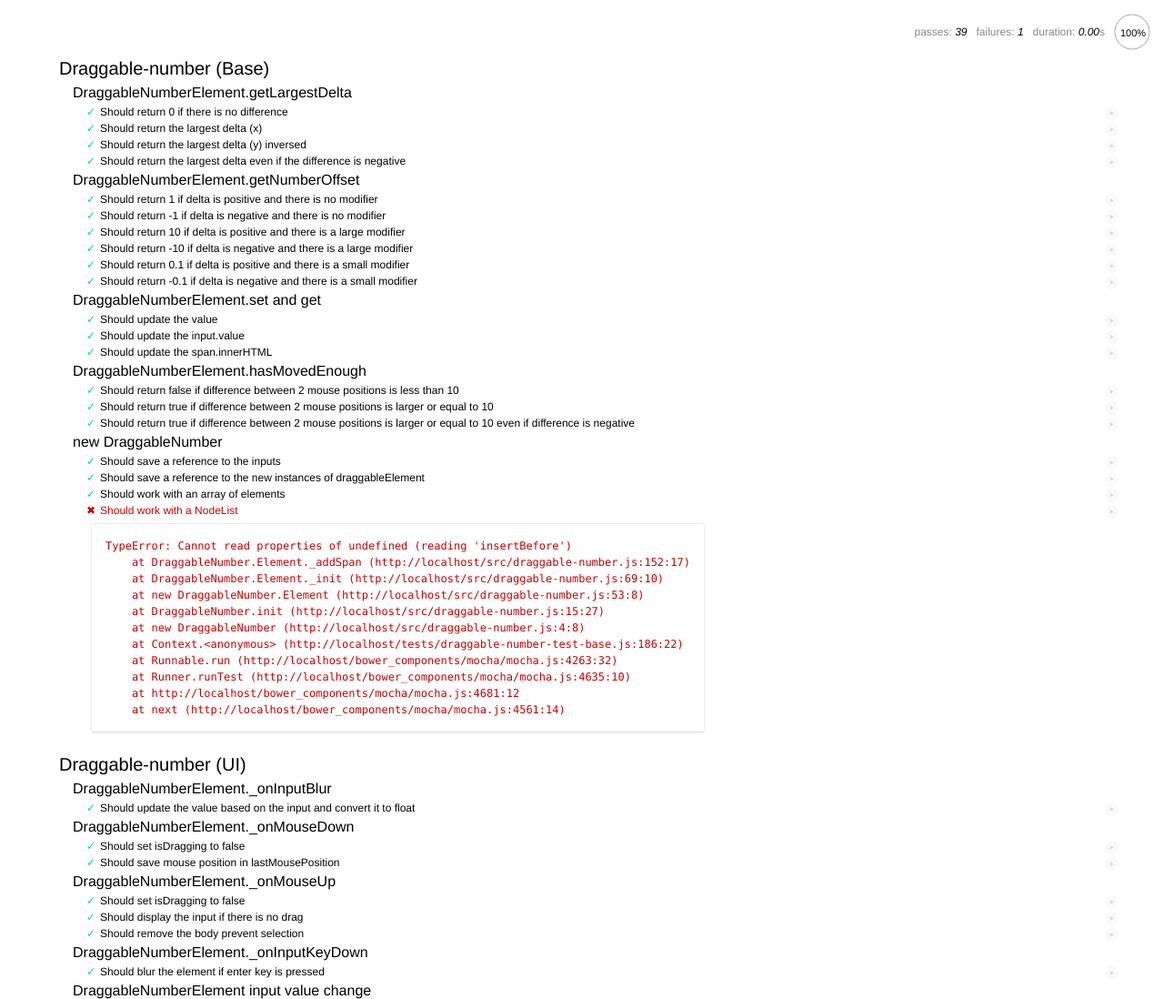
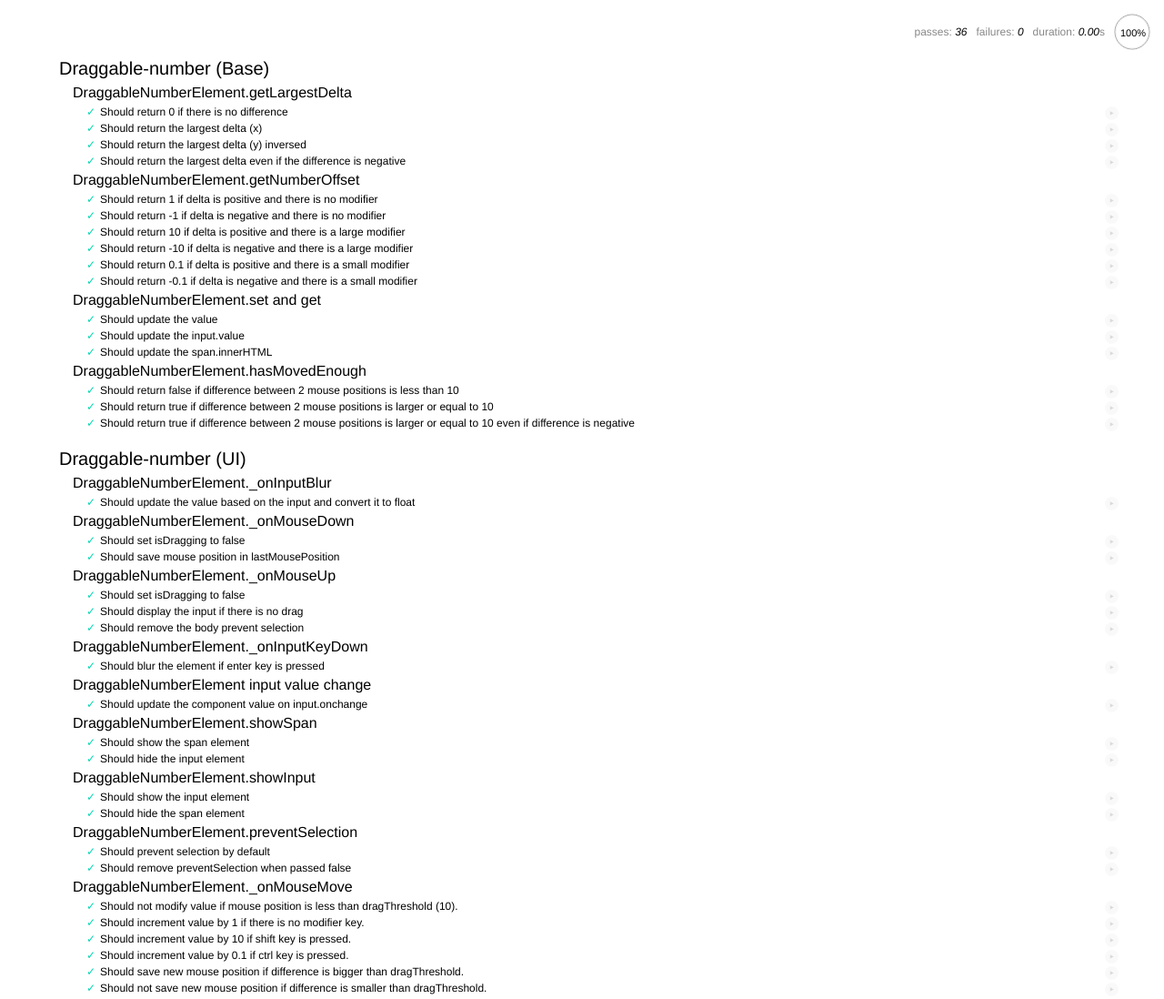
Before and after one commit to idflood/draggable-number.js, a website: page tests.html in a window 1280 px wide. Shown: the top 1098 px of the page at 91% size. Drawn offline with Linux system fonts and the light colour scheme.

Commit message:
simplify DraggableNumber, remove DraggableNumber.Element. Now ‘new DraggableNumber’ only accept a single input dom element

```diff
--- a/src/draggable-number.js
+++ b/src/draggable-number.js
@@ -1,33 +1,3 @@
-var DraggableNumber = function(elements) {
-  this.elements = elements;
-  this.instances = [];
-  this.init();
-};
-
-DraggableNumber.prototype = {
-  constructor: DraggableNumber,
-
-  init: function () {
-    if (this.elements && this.elements instanceof Array === false && this.elements instanceof NodeList === false) {
-      this.elements = [this.elements];
-    }
-    for (var i = this.elements.length - 1; i >= 0; i--) {
-      this.instances.push(new DraggableNumber.Element(this.elements[i]));
-    }
-  },
-
-  destroy: function () {
-    for (var i = this.instances.length - 1; i >= 0; i--) {
-      this.instances[i].destroy();
-    }
-  }
-};
-
-// Set some constants.
-DraggableNumber.MODIFIER_NONE = 0;
-DraggableNumber.MODIFIER_LARGE = 1;
-DraggableNumber.MODIFIER_SMALL = 2;
-
 // Utility function to replace .bind(this) since it is not available in all browsers.
 var __bind = function(fn, me){ return function(){ return fn.apply(me, arguments); }; };
 
@@ -36,7 +6,7 @@ var __bind = function(fn, me){ return function(){ return fn.apply(me, arguments)
  * @constructor
  * @param {DomElement} input - The input which will be converted to a draggableNumber.
  */
-DraggableNumber.Element = function (input) {
+DraggableNumber = function (input) {
   this._input = input;
   this._span = document.createElement("span");
   this._isDragging = false;
@@ -53,8 +23,13 @@ DraggableNumber.Element = function (input) {
   this._init();
 };
 
-DraggableNumber.Element.prototype = {
-  constructor: DraggableNumber.Element,
+// Set some constants.
+DraggableNumber.MODIFIER_NONE = 0;
+DraggableNumber.MODIFIER_LARGE = 1;
+DraggableNumber.MODIFIER_SMALL = 2;
+
+DraggableNumber.prototype = {
+  constructor: DraggableNumber,
 
   /**
    * Initialize the DraggableNumber.
--- a/src/wrappers/jquery.draggable-number.js
+++ b/src/wrappers/jquery.draggable-number.js
@@ -1,7 +1,7 @@
 $.fn.draggableNumber = function(options) {
   return this.each(function() {
     if (!$.data(this, 'draggableNumber')) {
-      $.data(this, 'draggableNumber', new DraggableNumber.Element( this ));
+      $.data(this, 'draggableNumber', new DraggableNumber( this ));
     }
   });
 };
--- a/tests/draggable-number-test-base.js
+++ b/tests/draggable-number-test-base.js
@@ -7,7 +7,7 @@ describe("Draggable-number (Base)", function() {
   describe("DraggableNumberElement.getLargestDelta", function() {
     beforeEach(function() {
       document.body.appendChild(input);
-      this.el = new DraggableNumber.Element(input);
+      this.el = new DraggableNumber(input);
     });
 
     afterEach(function() {
@@ -47,7 +47,7 @@ describe("Draggable-number (Base)", function() {
   describe("DraggableNumberElement.getNumberOffset", function() {
     beforeEach(function() {
       document.body.appendChild(input);
-      this.el = new DraggableNumber.Element(input);
+      this.el = new DraggableNumber(input);
     });
 
     afterEach(function() {
@@ -91,7 +91,7 @@ describe("Draggable-number (Base)", function() {
     beforeEach(function() {
       document.body.appendChild(input);
       input.value = 32;
-      this.el = new DraggableNumber.Element(input);
+      this.el = new DraggableNumber(input);
     });
 
     afterEach(function() {
@@ -119,7 +119,7 @@ describe("Draggable-number (Base)", function() {
   describe("DraggableNumberElement.hasMovedEnough", function() {
     beforeEach(function() {
       document.body.appendChild(input);
-      this.el = new DraggableNumber.Element(input);
+      this.el = new DraggableNumber(input);
     });
 
     afterEach(function() {
@@ -143,52 +143,4 @@ describe("Draggable-number (Base)", function() {
       result.should.equal(true);
     });
   });
-
-  describe("new DraggableNumber", function() {
-    beforeEach(function() {
-      document.body.appendChild(input);
-      document.body.appendChild(input2);
-    });
-
-    afterEach(function() {
-      document.body.removeChild(input);
-      document.body.removeChild(input2);
-    });
-
-    it("Should save a reference to the inputs", function() {
-      this.numbers = new DraggableNumber(input);
-      this.numbers.elements[0].should.equal(input);
-
-      this.numbers.destroy();
-      delete this.numbers;
-    });
-
-    it("Should save a reference to the new instances of draggableElement", function() {
-      this.numbers = new DraggableNumber(input);
-      this.numbers.instances.length.should.equal(1);
-
-      this.numbers.destroy();
-      delete this.numbers;
-    });
-
-    it("Should work with an array of elements", function() {
-      this.numbers = new DraggableNumber([input]);
-      this.numbers.instances.length.should.equal(1);
-
-      this.numbers.destroy();
-      delete this.numbers;
-    });
-
-    it("Should work with a NodeList", function() {
-      input.className = "test-input";
-      input2.className = "test-input";
-      var elements = document.getElementsByClassName('test-input');
-      this.numbers = new DraggableNumber(elements);
-      this.numbers.instances.length.should.equal(2);
-
-      this.numbers.destroy();
-      delete this.numbers;
-    });
-
-  });
 });
--- a/tests/draggable-number-test-ui.js
+++ b/tests/draggable-number-test-ui.js
@@ -7,7 +7,7 @@ describe("Draggable-number (UI)", function() {
     beforeEach(function() {
       document.body.appendChild(input);
       input.value = 10;
-      this.el = new DraggableNumber.Element(input);
+      this.el = new DraggableNumber(input);
     });
 
     afterEach(function() {
@@ -26,7 +26,7 @@ describe("Draggable-number (UI)", function() {
   describe("DraggableNumberElement._onMouseDown", function() {
     beforeEach(function() {
       document.body.appendChild(input);
-      this.el = new DraggableNumber.Element(input);
+      this.el = new DraggableNumber(input);
     });
 
     afterEach(function() {
@@ -52,7 +52,7 @@ describe("Draggable-number (UI)", function() {
     beforeEach(function() {
       document.body.appendChild(input);
       input.style.display = '';
-      this.el = new DraggableNumber.Element(input);
+      this.el = new DraggableNumber(input);
     });
 
     afterEach(function() {
@@ -86,7 +86,7 @@ describe("Draggable-number (UI)", function() {
     beforeEach(function() {
       document.body.appendChild(input);
       input.style.display = '';
-      this.el = new DraggableNumber.Element(input);
+      this.el = new DraggableNumber(input);
     });
 
     afterEach(function() {
@@ -110,7 +110,7 @@ describe("Draggable-number (UI)", function() {
     beforeEach(function() {
       document.body.appendChild(input);
       input.value = 42;
-      this.el = new DraggableNumber.Element(input);
+      this.el = new DraggableNumber(input);
     });
 
     afterEach(function() {
@@ -130,7 +130,7 @@ describe("Draggable-number (UI)", function() {
     beforeEach(function() {
       document.body.appendChild(input);
       input.style.display = '';
-      this.el = new DraggableNumber.Element(input);
+      this.el = new DraggableNumber(input);
     });
 
     afterEach(function() {
@@ -156,7 +156,7 @@ describe("Draggable-number (UI)", function() {
     beforeEach(function() {
       document.body.appendChild(input);
       input.style.display = '';
-      this.el = new DraggableNumber.Element(input);
+      this.el = new DraggableNumber(input);
     });
 
     afterEach(function() {
@@ -181,7 +181,7 @@ describe("Draggable-number (UI)", function() {
     beforeEach(function() {
       document.body.appendChild(input);
       document.body.style['user-select'] = '';
-      this.el = new DraggableNumber.Element(input);
+      this.el = new DraggableNumber(input);
     });
 
     afterEach(function() {
@@ -207,7 +207,7 @@ describe("Draggable-number (UI)", function() {
     beforeEach(function() {
       document.body.appendChild(input);
       input.value = 10;
-      this.el = new DraggableNumber.Element(input);
+      this.el = new DraggableNumber(input);
       this.el._lastMousePosition = {x: 0, y: 0}
     });
 
```
Also changed, not shown: index.html (+1 -1 lines).
